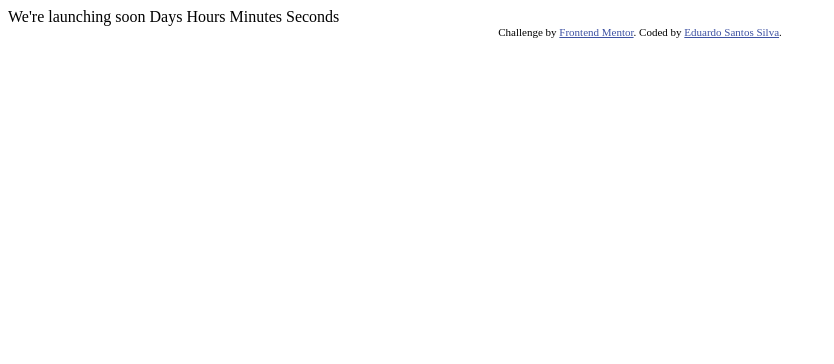
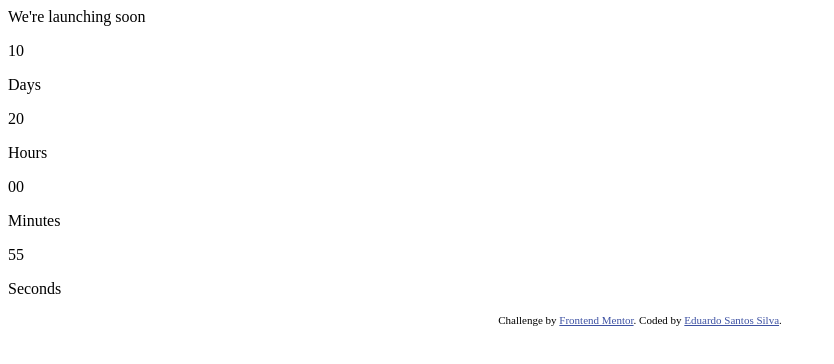
Before and after one commit to lSilverDev/countdown, an Angular app: page / in a window 1280 px wide. Shown: the top 364 px of the page, without its empty margins (0-834 px from the left). Built offline with nearby package versions, Linux system fonts and the light colour scheme.

Commit message:
count - seconds

```diff
--- a/src/app/components/countdown/countdown.component.html
+++ b/src/app/components/countdown/countdown.component.html
@@ -1,9 +1,44 @@
-<div>
-  We're launching soon
+<div class="container">
+  <div class="title__container">
+    We're launching soon
+  </div>
 
-Days
-Hours
-Minutes
-Seconds
+  <div class="count__container">
+    <div class="counter__box">
+      <div class="box">
+        <p>10</p>
+      </div>
+      <div class="box-title">
+        <p class="title">Days</p>
+      </div>
+    </div>
 
+    <div class="counter__box">
+      <div class="box">
+        <p>20</p>
+      </div>
+      <div class="box-title">
+        <p class="title">Hours</p>
+      </div>
+    </div>
+
+    <div class="counter__box">
+      <div class="box">
+        <p>00</p>
+      </div>
+      <div class="box-title">
+        <p class="title">Minutes</p>
+      </div>
+    </div>
+
+    <div class="counter__box">
+      <div class="box">
+        <p>{{counter}}</p>
+      </div>
+      <div class="box-title">
+        <p class="title">Seconds</p>
+      </div>
+    </div>
+
+  </div>
 </div>
--- a/src/app/components/countdown/countdown.component.ts
+++ b/src/app/components/countdown/countdown.component.ts
@@ -6,5 +6,17 @@ import { Component } from '@angular/core';
   styleUrls: ['./countdown.component.css']
 })
 export class CountdownComponent {
+  counter: number = 60;
 
+  ngOnInit(): void{
+    this.timer()
+  }
+
+  timer() {
+    let intervalId = setInterval(() => {
+        this.counter = this.counter - 1;
+        console.log(this.counter)
+        if(this.counter === 0) clearInterval(intervalId)
+    }, 1000)
+  }
 }
```
